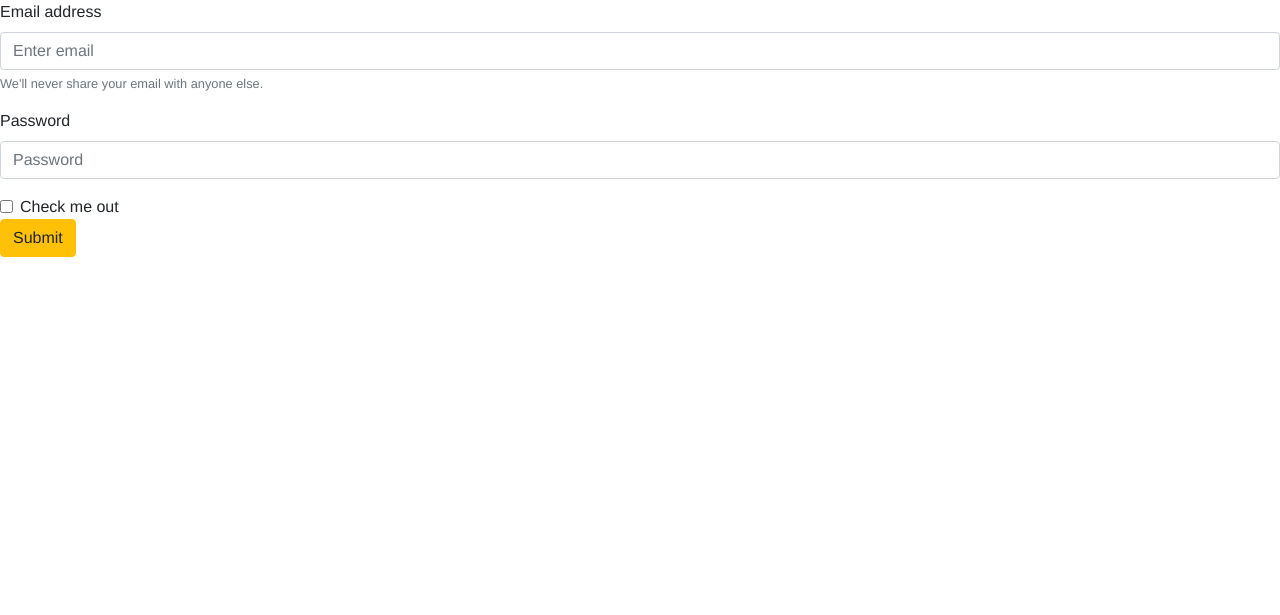
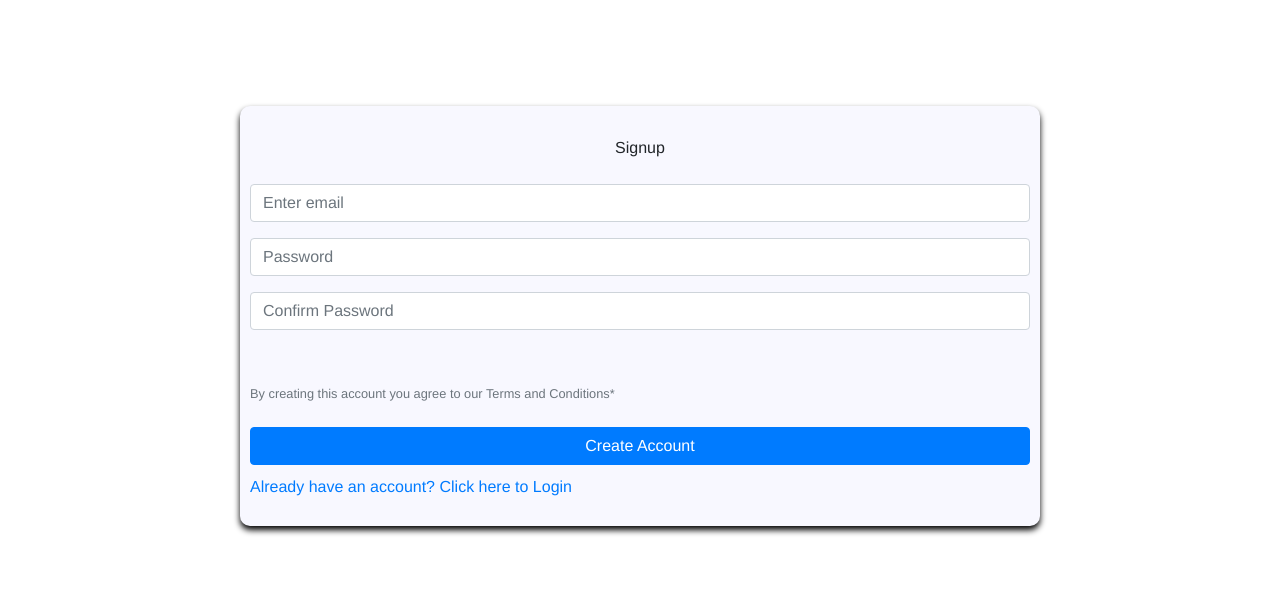
Before and after one commit to 22f1001278/influencer_engagement, a Flask app: page /registration in a window 1280 px wide. Shown: the top 615 px of the page. Run offline with Flask 3, Linux system fonts and the light colour scheme; some libraries are stand-ins or nearby versions.

Commit message:
added flash & signup

```diff
--- a/app.py
+++ b/app.py
@@ -1,5 +1,6 @@
 ## imports
-from flask import Flask, render_template, url_for, request, redirect
+from flask import Flask, render_template, url_for, request, redirect, flash
+from datetime import timedelta
 from model import db, User
 
 
@@ -8,6 +9,10 @@ app = Flask(__name__)
 
 ## database configuration
 app.config['SQLALCHEMY_DATABASE_URI'] = 'sqlite:///ief_db.sqlite3'
+
+## set the secret key
+app.config['SECRET_KEY'] = '12345'
+
 ## initialize the app with model
 db.init_app(app)             ## connection between app and model
 app.app_context().push()      ## enables operation
@@ -29,18 +34,40 @@ def registration():
 
     if request.method == 'POST':
         email = request.form.get('email')
-        password = request.form.get('password')
+        password1 = request.form.get('password1')
+        password2 = request.form.get('password2')
 
-        user1 = User(email = email, password=password)
+
+        if not email:
+            flash('Please check your email!','danger')
+            return redirect(url_for('registration'))
+        elif not password1:
+            flash('Please enter your password!','danger')
+            return redirect(url_for('registration'))
+        elif password1 != password2:
+            flash('Please check your password!','danger')
+            return redirect(url_for('registration'))
+        elif User.query.filter_by(email=email).first():
+            flash('User already exists','danger')
+            return redirect(url_for('registration'))
+
+        user1 = User(email = email, password=password1)
         db.session.add(user1)
         db.session.commit()
-        return redirect(url_for('login'))
+
+        flash("Registration Successful. Please Login to continue!",'success')
+        return redirect(url_for('registration'))  ## returning the same page temporarily
 
 
-@app.route("/login")
+@app.route('/login', methods=['GET', 'POST'])
 def login():
-    current_user = 'user1'
-    return render_template('login.html', nav_type = user_type[current_user])
+    if request.method == 'POST':
+        current_user = 'user1'
+        return render_template('login.html', nav_type = user_type[current_user])
+    elif request.method == 'GET':
+        current_user = 'user1'
+        return render_template('login.html', nav_type = user_type[current_user])
+
 
 
 
--- a/static/style.css
+++ b/static/style.css
@@ -45,3 +45,45 @@ nav a:hover{
 nav li:first-child{
     margin-right: auto;
 }
+
+form{
+    display: flex;
+    justify-content: center;
+    align-items: center;
+    min-height: 75vh;
+    font-family: 'Franklin Gothic Medium', 'Arial Narrow', Arial, sans-serif;
+    width: 100%;
+}
+
+.form-container{
+    background-color: ghostwhite;
+    border-radius: 10px;
+    min-height: 420px;
+    min-width: 800px;
+    box-shadow: 0 4px 6px black;
+    overflow-y: scroll;
+    padding: 10px 10px 10px;
+}
+
+.header{
+    display: flex;
+    font-size: 16px;
+    justify-content: center;
+    margin: 20px 0 0 0;
+}
+
+.butn{
+    display: flex;
+    flex-direction: column;
+    margin: 10px 0 10px 0;
+}
+
+/* Flash Messages */
+.flash-messages {
+    position: fixed;
+    top: 20px;
+    left: 50%;
+    transform: translateX(-50%);
+    z-index: 1000;
+    width: 50%; /* Adjust width as needed */
+}
--- /dev/null
+++ b/templates/components/flash.html
@@ -0,0 +1,12 @@
+{% with messages = get_flashed_messages(with_categories=true) %}
+      {% if messages %}
+        <div class="flash-messages">
+          {% for category, message in messages %}
+            <div class="alert alert-{{ category }} alert-dismissible fade show" role="alert">
+                <a href="{{ url_for('registration') }}" class="close" data-dismiss="alert" aria-label="close">&times;</a>
+              {{ message }}
+            </div>
+          {% endfor %}
+        </div>
+      {% endif %}
+    {% endwith %}
--- a/templates/components/registration.html
+++ b/templates/components/registration.html
@@ -1,19 +1,32 @@
-<form action="/registration" method="POST">
 
-    <div class="form-group">
-      <label for="exampleInputEmail1">Email address</label>
-      <input type="email" class="form-control" id="exampleInputEmail1" aria-describedby="emailHelp" placeholder="Enter email" name="email">
-      <small id="emailHelp" class="form-text text-muted">We'll never share your email with anyone else.</small>
+<form action="{{ url_for('registration') }}" method="POST">
+    <div class="form-container">
+        <div class="header">
+            <header>Signup</header>
+        </div>
+        <br>
+        <div class="input-container">
+            <div class="form-group">
+                <input type="email" class="form-control" id="exampleInputEmail1" aria-describedby="emailHelp" placeholder="Enter email" name="email">
+
+            </div>
+            <div class="form-group">
+                <input type="password" class="form-control" id="exampleInputPassword1" placeholder="Password" name="password1">
+            </div>
+
+            <div class="form-group">
+                <input type="password" class="form-control" id="exampleInputPassword2" placeholder="Confirm Password" name="password2">
+            </div>
+
+            <br>
+            <div class="butn">
+                <small id="emailHelp" class="form-text text-muted">By creating this account you agree to our Terms and Conditions*</small>
+                <br>
+                <button type="submit" class="btn btn-primary" href="#">Create Account</button>
+            </div>
+        </div>
+
+        <span><a href="{{ url_for('login') }}"> Already have an account? Click here to Login </span>
     </div>
-    <div class="form-group">
-      <label for="exampleInputPassword1">Password</label>
-      <input type="password" class="form-control" id="exampleInputPassword1" placeholder="Password" name="password">
-    </div>
-    <div class="form-check">
-      <input type="checkbox" class="form-check-input" id="exampleCheck1">
-      <label class="form-check-label" for="exampleCheck1">Check me out</label>
-    </div>
-    <button type="submit" class="btn btn-warning">Submit</button>
-
 
 </form>
--- a/templates/registration.html
+++ b/templates/registration.html
@@ -1,6 +1,16 @@
 {% extends './layouts/layout.html' %}
 
+
+{% block title %}
+    <title>Registration</title>
+{% endblock %}
+
+
 {% block body %}
+    {% include './components/navbar.html' %}
+
     {% include './components/registration.html' %}
-</form>
+
+    {% include './components/flash.html' %}
+
 {% endblock %}
```
Also changed, not shown: templates/components/login.html (added, +26 -0 lines), templates/login.html (+8 -7 lines), instance/ief_db.sqlite3.
